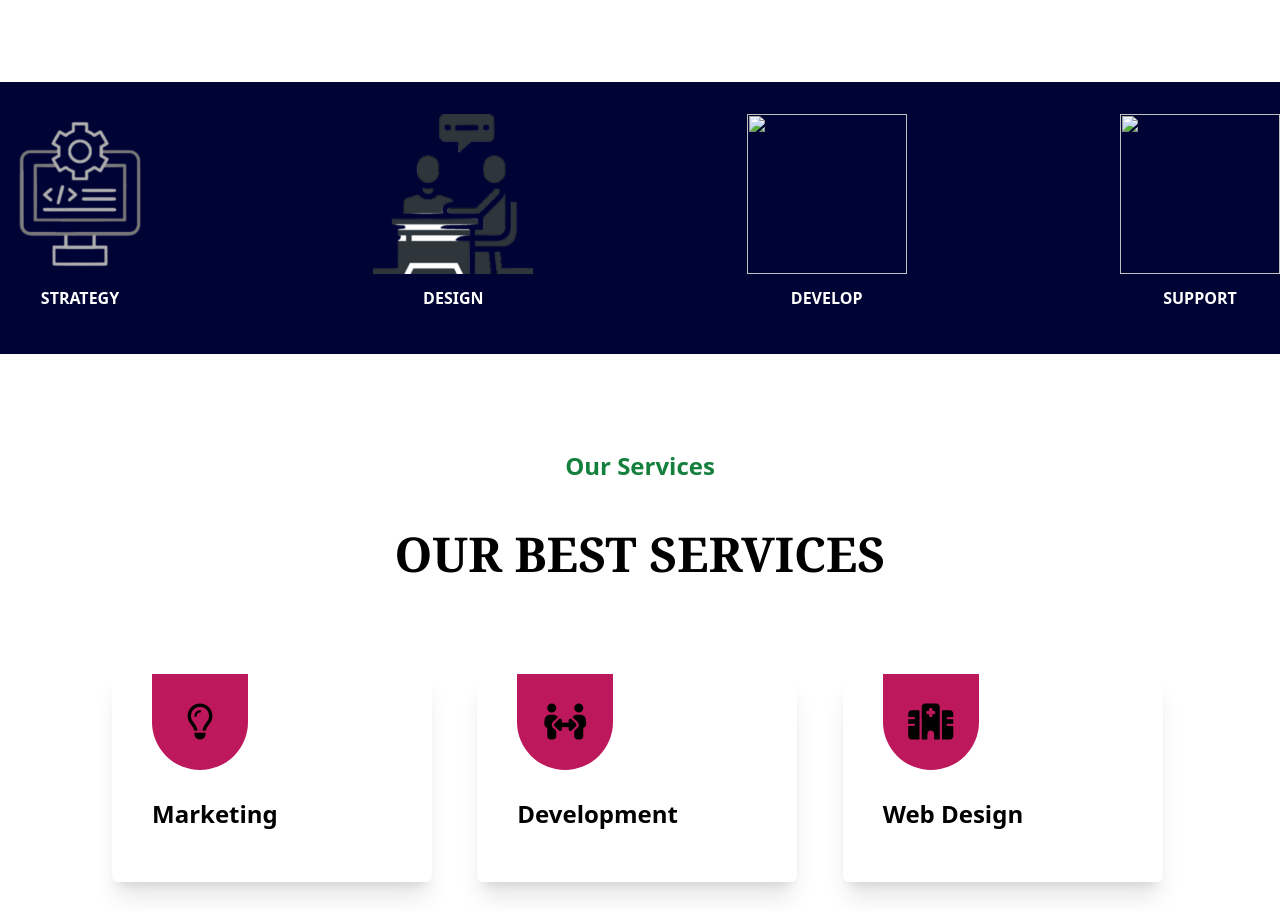
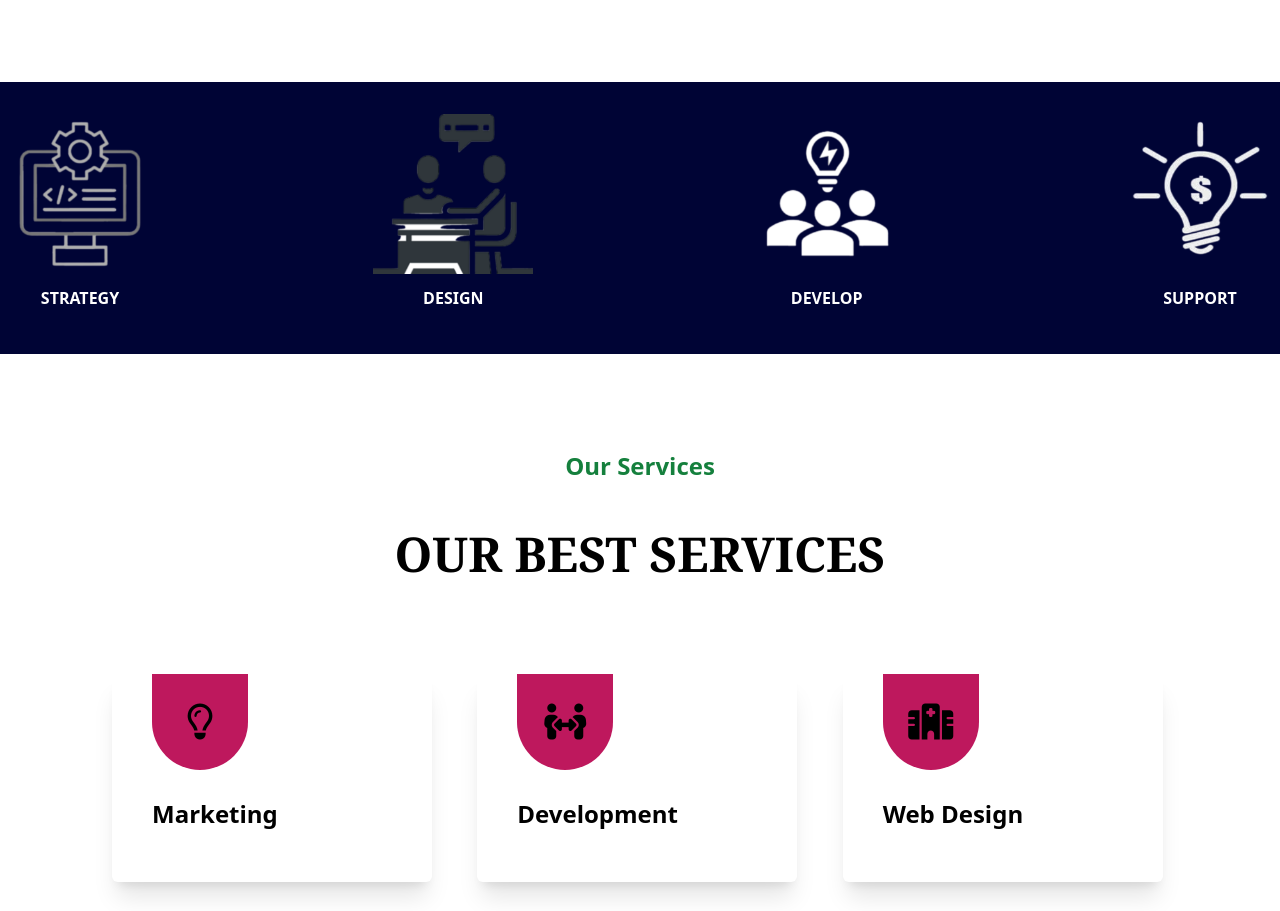
Before and after one commit to Deepak23official/trymyweb, a plain HTML site: page index.html in a window 1280 px wide. Shown: the part 1646-2557 px from the top of the page. Drawn offline with nearby package versions, Linux system fonts and the light colour scheme; the site is published under a folder, as on GitHub Pages, so addresses that start at the root find nothing.

Commit message:
Update index.html

```diff
--- a/index.html
+++ b/index.html
@@ -154,11 +154,11 @@
                 <p class="py-3 font-bold uppercase">Design</p>
             </div>
             <div>
-                <img class="size-40" src="/download_prev_ui.png" alt="">
+                <img class="size-40" src="download_prev_ui.png" alt="">
                 <p class="py-3 font-bold uppercase">Develop</p>
             </div>
             <div>
-                <img class="size-40" src="/images_prev_ui.png" alt="">
+                <img class="size-40" src="images_prev_ui.png" alt="">
                 <p class="py-3 font-bold uppercase">Support</p>
             </div>
         </div>
```
